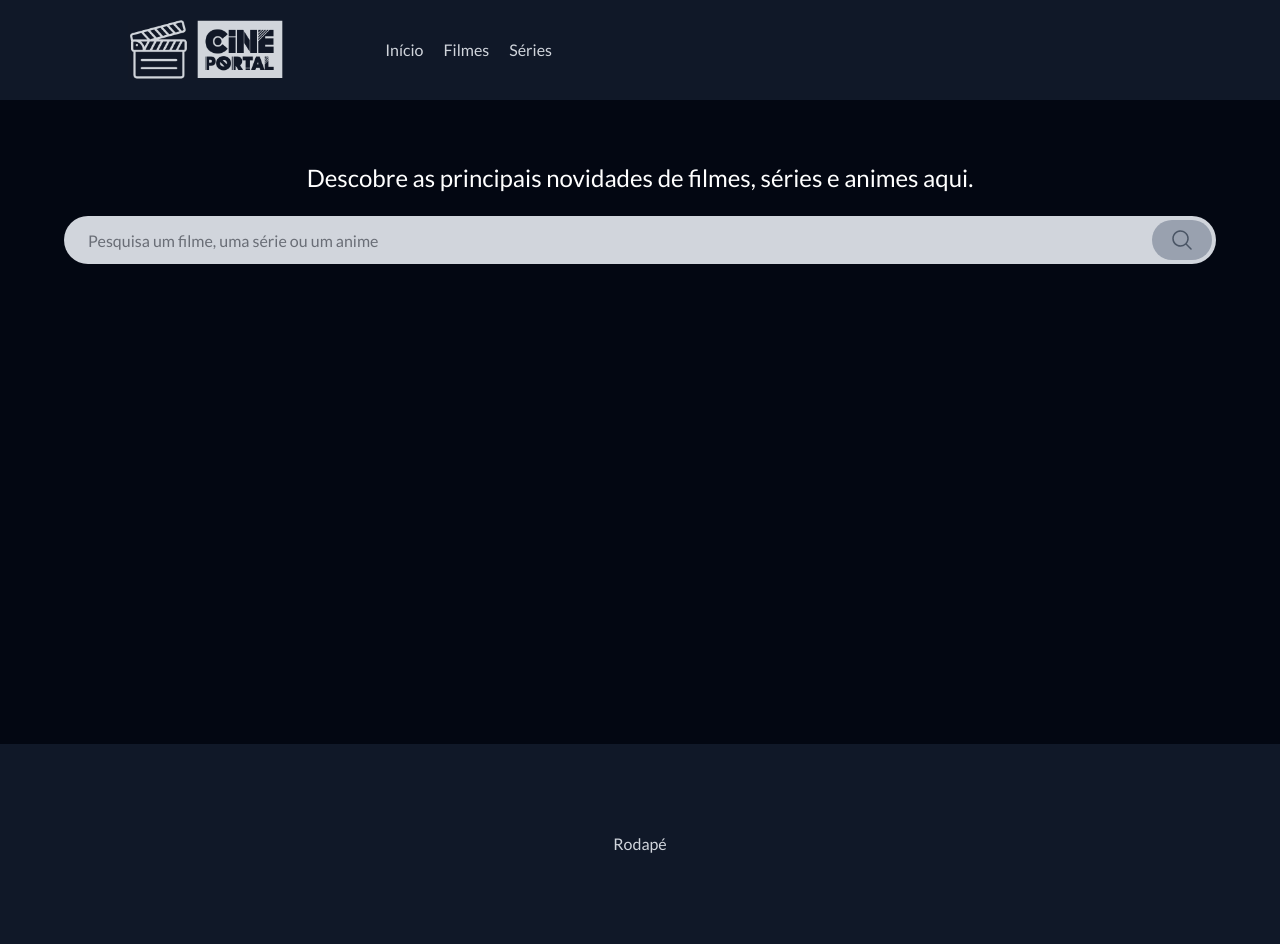
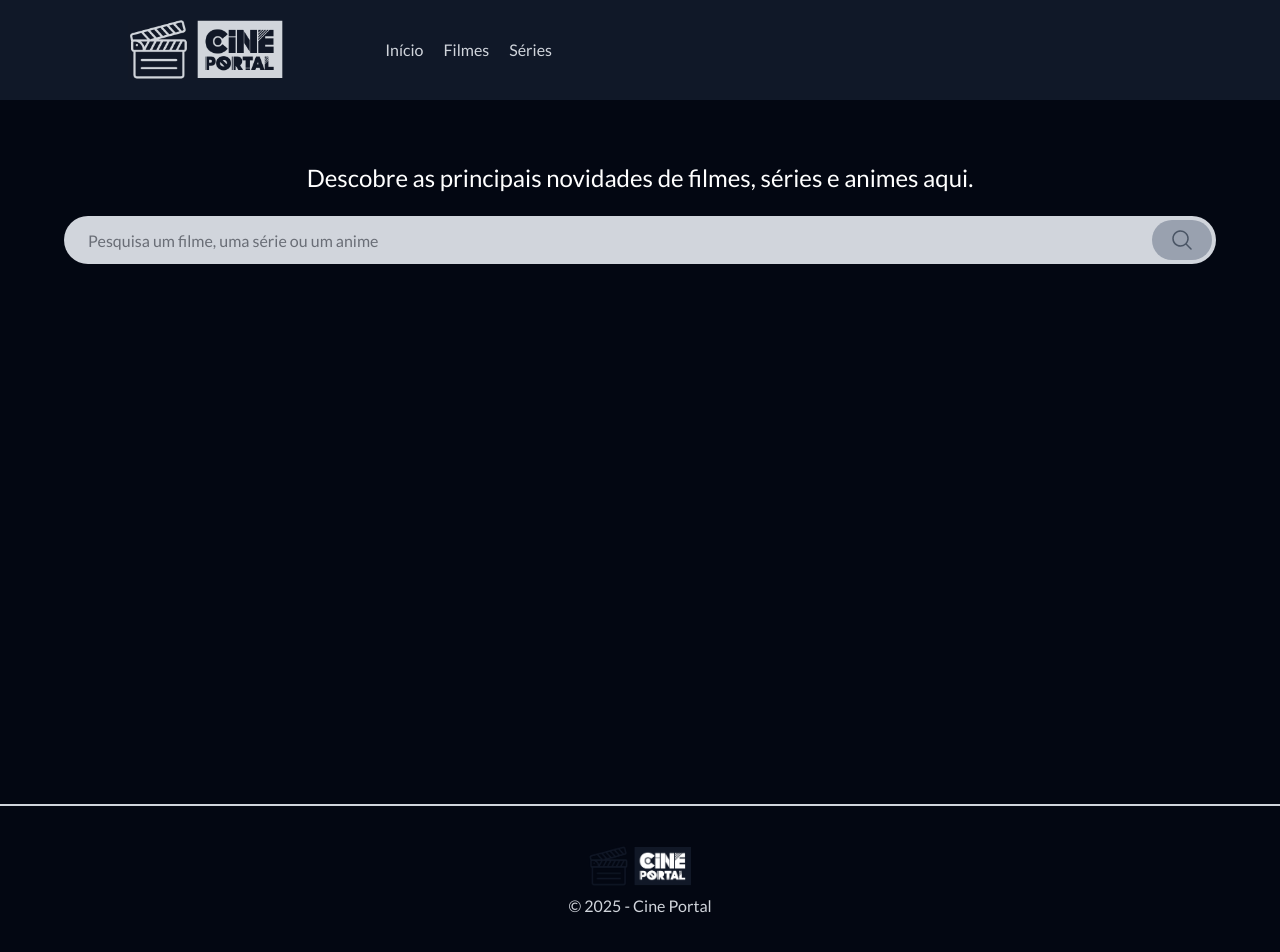
Before and after one commit to gerizinemmanuel/cine-portal, a React (Vite) app: page / in a window 1280 px wide. Shown: the top 952 px of the page. Built offline with nearby package versions, Linux system fonts and the light colour scheme; no server answers; a web font is replaced by a local one.

Commit message:
footer add logo and copyright

```diff
--- a/src/components/Footer.jsx
+++ b/src/components/Footer.jsx
@@ -1,7 +1,10 @@
+import logo from "../assets/img/logo-2.png";
+
 const Footer = () => {
   return (
-    <footer className="min-h-50 bg-gray-900 mt-5 flex justify-center items-center">
-      Rodapé
+    <footer className="p-10 mt-20 flex flex-col gap-2 justify-center items-center border-t-2 border-s-gray-300">
+      <img src={logo} alt="Cine Portal" className="max-h-10" />
+      <div>© 2025 - Cine Portal</div>
     </footer>
   );
 };
```
Also changed, not shown: src/assets/img/logo-2.png (renamed from src/assets/img/logo.png).
